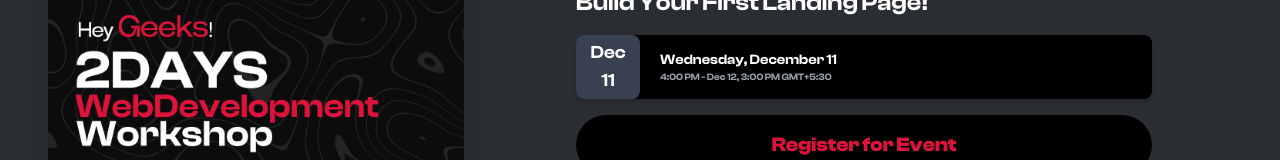
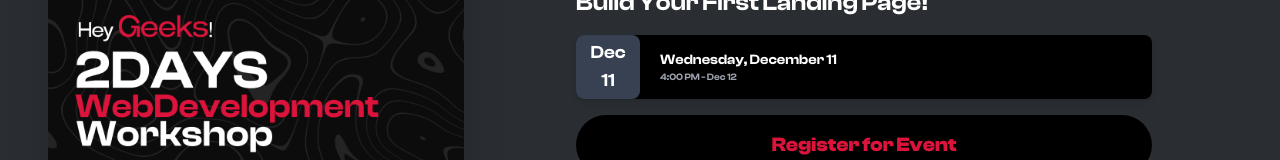
Before and after one commit to geekcoders-community/GeekCoders.Community, a Next.js app: page /register in a window 1280 px wide. Shown: the part 277-437 px from the top of the page. Built offline with nearby package versions, Linux system fonts and the light colour scheme.

Commit message:
reg page

```diff
--- a/app/register/page.js
+++ b/app/register/page.js
@@ -44,7 +44,7 @@ const register = () => {
           <div className="flex flex-col text-center md:text-left px-2 ">
             <span className="text-sm font-semibold">Wednesday, December 11</span>
             <span className="text-[0.6rem] text-gray-400">
-              4:00 PM - Dec 12, 3:00 PM GMT+5:30
+              4:00 PM - Dec 12
             </span>
           </div>
         </div>
```
